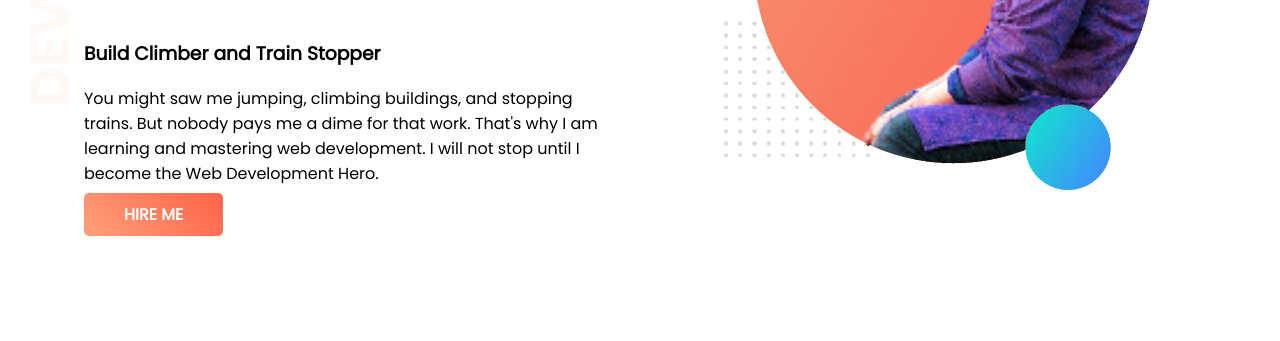
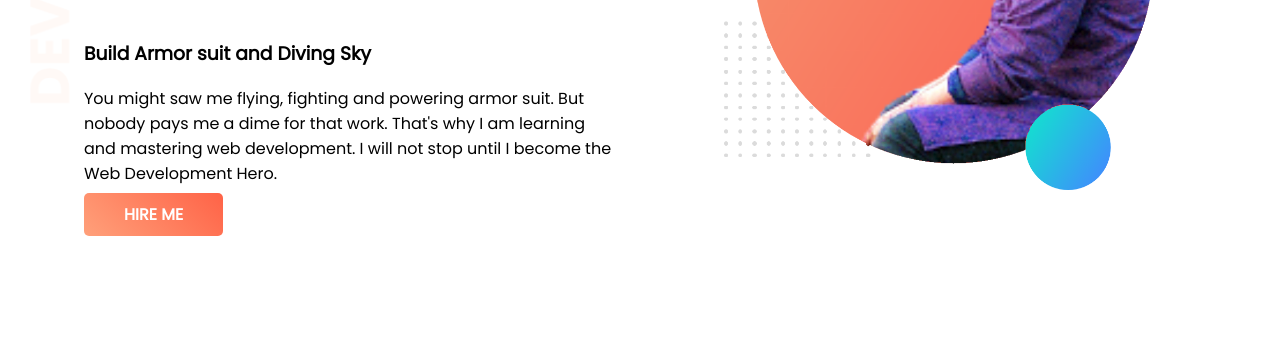
Before and after one commit to faarhaan10/myportfolio, a plain HTML site: page index.html in a window 1280 px wide. Shown: the part 256-597 px from the top of the page. Drawn offline with Linux system fonts and the light colour scheme.

Commit message:
some text correction

```diff
--- a/index.html
+++ b/index.html
@@ -22,8 +22,8 @@
         <div class="half-width">
             <h1>Welcome To</h1>
             <h1><span class="orange-color">Tony Stark</span> World</h1>
-            <h3>Build Climber and Train Stopper</h3>
-            <p>You might saw me jumping, climbing buildings, and stopping trains. But nobody pays me a dime for that
+            <h3>Build Armor suit and Diving Sky</h3>
+            <p>You might saw me flying, fighting and powering armor suit. But nobody pays me a dime for that
                 work. That's why I am learning and mastering web development. I will not stop until I become the Web
                 Development Hero.</p>
             <a class="anchor-button" href="#">HIRE ME</a>
```
